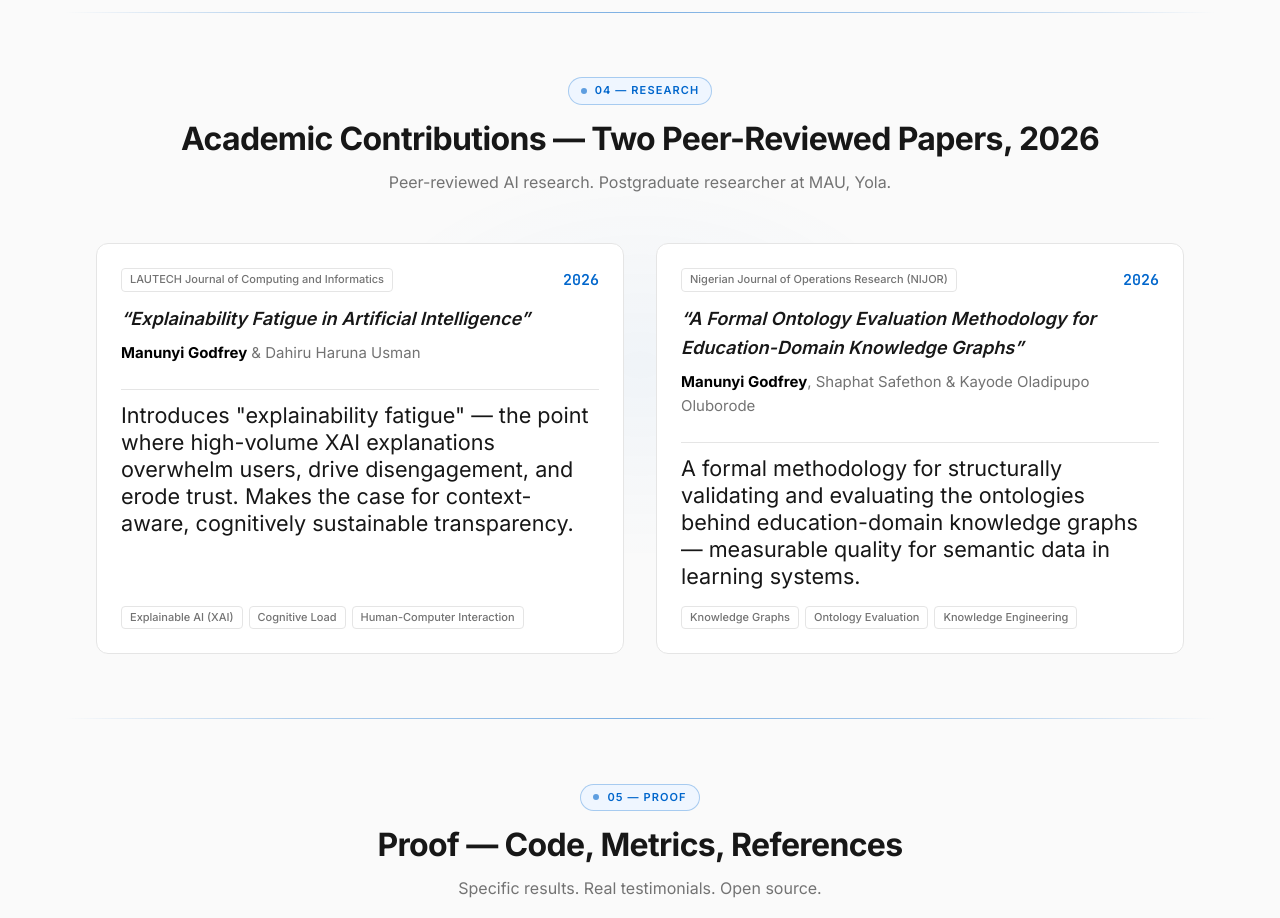
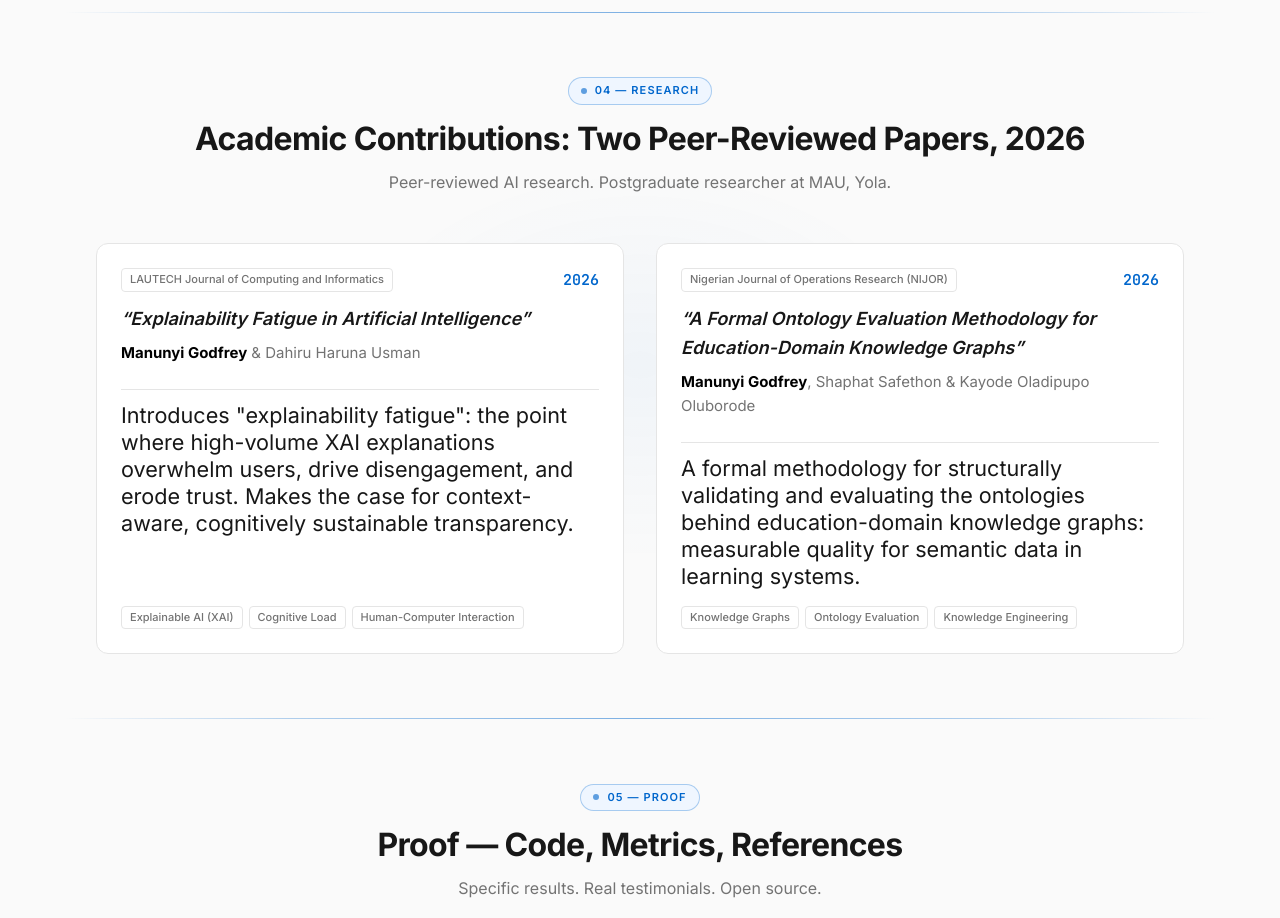
Before and after one commit to mofrey-max/portfolio, a Next.js app: page / in a window 1280 px wide. Shown: the part 4200-5118 px from the top of the page. Built offline with nearby package versions, Linux system fonts and the light colour scheme.

Commit message:
Replace em-dashes with colons in academic section heading and summaries

```diff
--- a/src/components/sections/Research.tsx
+++ b/src/components/sections/Research.tsx
@@ -7,7 +7,7 @@ const papers = [
     title: 'Explainability Fatigue in Artificial Intelligence',
     authors: 'Manunyi Godfrey & Dahiru Haruna Usman',
     summary:
-      'Introduces "explainability fatigue" — the point where high-volume XAI explanations overwhelm users, drive disengagement, and erode trust. Makes the case for context-aware, cognitively sustainable transparency.',
+      'Introduces "explainability fatigue": the point where high-volume XAI explanations overwhelm users, drive disengagement, and erode trust. Makes the case for context-aware, cognitively sustainable transparency.',
     tags: ['Explainable AI (XAI)', 'Cognitive Load', 'Human-Computer Interaction'],
   },
   {
@@ -16,7 +16,7 @@ const papers = [
     title: 'A Formal Ontology Evaluation Methodology for Education-Domain Knowledge Graphs',
     authors: 'Manunyi Godfrey, Shaphat Safethon & Kayode Oladipupo Oluborode',
     summary:
-      'A formal methodology for structurally validating and evaluating the ontologies behind education-domain knowledge graphs — measurable quality for semantic data in learning systems.',
+      'A formal methodology for structurally validating and evaluating the ontologies behind education-domain knowledge graphs: measurable quality for semantic data in learning systems.',
     tags: ['Knowledge Graphs', 'Ontology Evaluation', 'Knowledge Engineering'],
   },
 ]
@@ -46,7 +46,7 @@ export function Research() {
       <div className="max-w-6xl mx-auto">
         <div className="section-header-immersive reveal-section">
           <span className="section-badge">04 — Research</span>
-          <h2 id="research-heading">Academic Contributions — Two Peer-Reviewed Papers, 2026</h2>
+          <h2 id="research-heading">Academic Contributions: Two Peer-Reviewed Papers, 2026</h2>
           <p>Peer-reviewed AI research. Postgraduate researcher at MAU, Yola.</p>
         </div>
 
```
